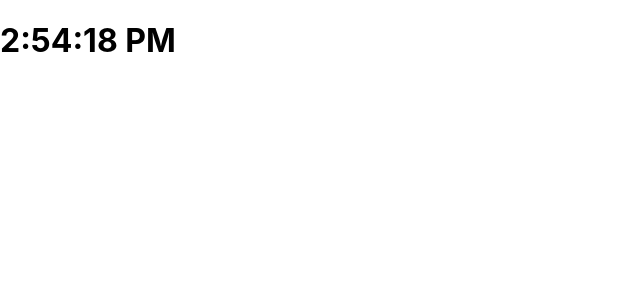
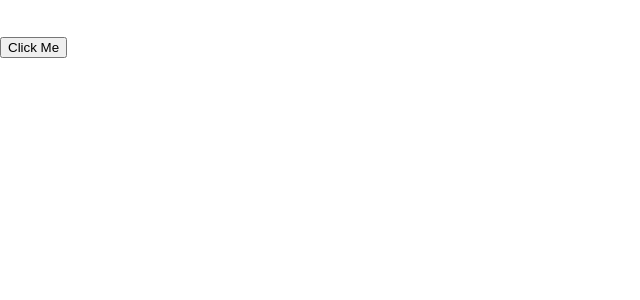
Before and after one commit to developer-choi/react-review-app, a React (Create React App) app: page / in a window 1280 px wide. Shown: the top 300 px of the page, without its empty margins (0-640 px from the left). Built offline with nearby package versions, Linux system fonts and the light colour scheme.

Commit message:
Add the example of handling events

```diff
--- a/src/App.js
+++ b/src/App.js
@@ -1,22 +1,14 @@
-import {useEffect, useState} from 'react';
+import {useCallback} from 'react';
 
 function App() {
 
-  const [current, setCurrent] = useState(() => new Date());
-
-  useEffect(() => {
-    console.log('render');
-  });
-
-  useEffect(() => {
-    setTimeout(() => {
-      setCurrent(() => new Date());
-    }, 1000);
-  }, [current]);
+  const eventListener = useCallback(() => {
+    alert('clicked');
+  }, []);
 
   return (
     <h1>
-      {current.toLocaleTimeString()}
+      <button onClick={eventListener}>Click Me</button>
     </h1>
   );
 }
```
